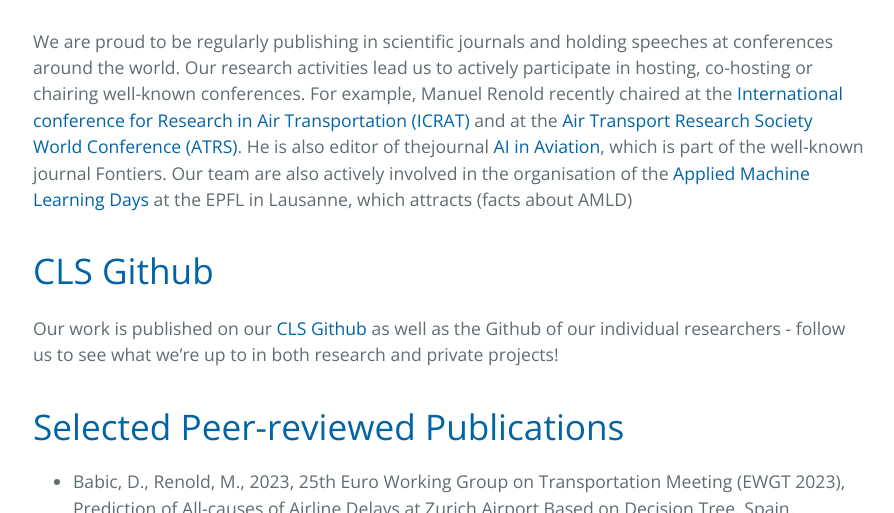
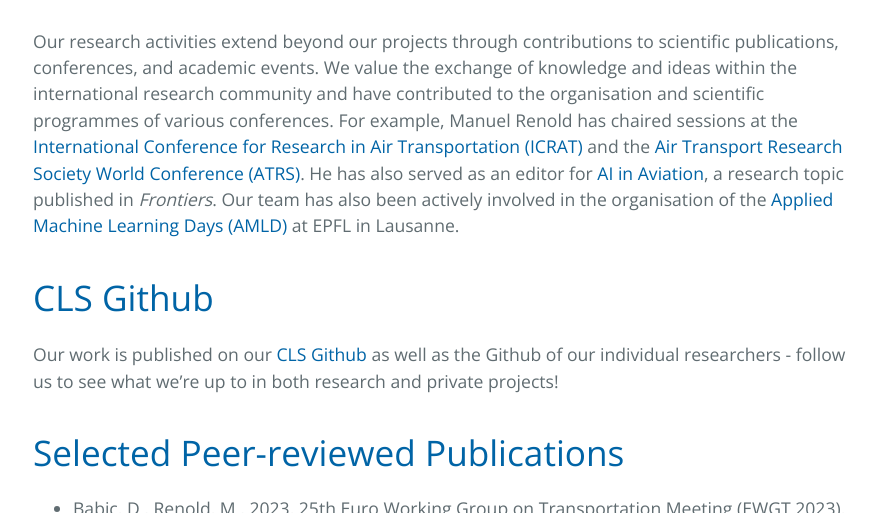
Before and after one commit to CyberneticLearningSystems/CyberneticLearningSystems.github.io, a Jekyll site: the page built from pages/publications.md, in a window 1280 px wide and 900 px high, cut to the strip 387-900 px from the top of the window. Shown: the whole strip, without its empty margins (191-1085 px from the left). Built offline with Jekyll 4.4.1, drawn with Linux system fonts in a browser that asks for light colours.

Commit message:
Update publications page

```diff
--- a/pages/publications.md
+++ b/pages/publications.md
@@ -4,13 +4,7 @@
 description: Our publications in scientific journals and presentations and at conferences
 ---
 
-We are proud to be regularly publishing in scientific journals and holding speeches at conferences around the world.
-Our research activities lead us to actively participate in hosting, co-hosting or chairing well-known conferences.
-For example, Manuel Renold recently chaired at the [International conference for Research in Air Transportation
-(ICRAT)](https://www.icrat.org/ ) and at the [Air Transport Research Society World Conference (ATRS)](https://www.atrsworld.org/). He is
-also editor of thejournal [AI in Aviation](https://www.frontiersin.org/research-topics/19880/ai-in-aviation), which is part of the well-known journal Fontiers. Our team are
-also actively involved in the organisation of the [Applied Machine Learning Days](https://appliedmldays.org/) at the
-EPFL in Lausanne, which attracts (facts about AMLD)
+Our research activities extend beyond our projects through contributions to scientific publications, conferences, and academic events. We value the exchange of knowledge and ideas within the international research community and have contributed to the organisation and scientific programmes of various conferences. For example, Manuel Renold has chaired sessions at the [International Conference for Research in Air Transportation (ICRAT)](https://www.icrat.org/) and the [Air Transport Research Society World Conference (ATRS)](https://www.atrsworld.org/). He has also served as an editor for [AI in Aviation](https://www.frontiersin.org/research-topics/19880/ai-in-aviation), a research topic published in *Frontiers*. Our team has also been actively involved in the organisation of the [Applied Machine Learning Days (AMLD)](https://appliedmldays.org/) at EPFL in Lausanne.
 <br>
 
 # CLS Github
```
